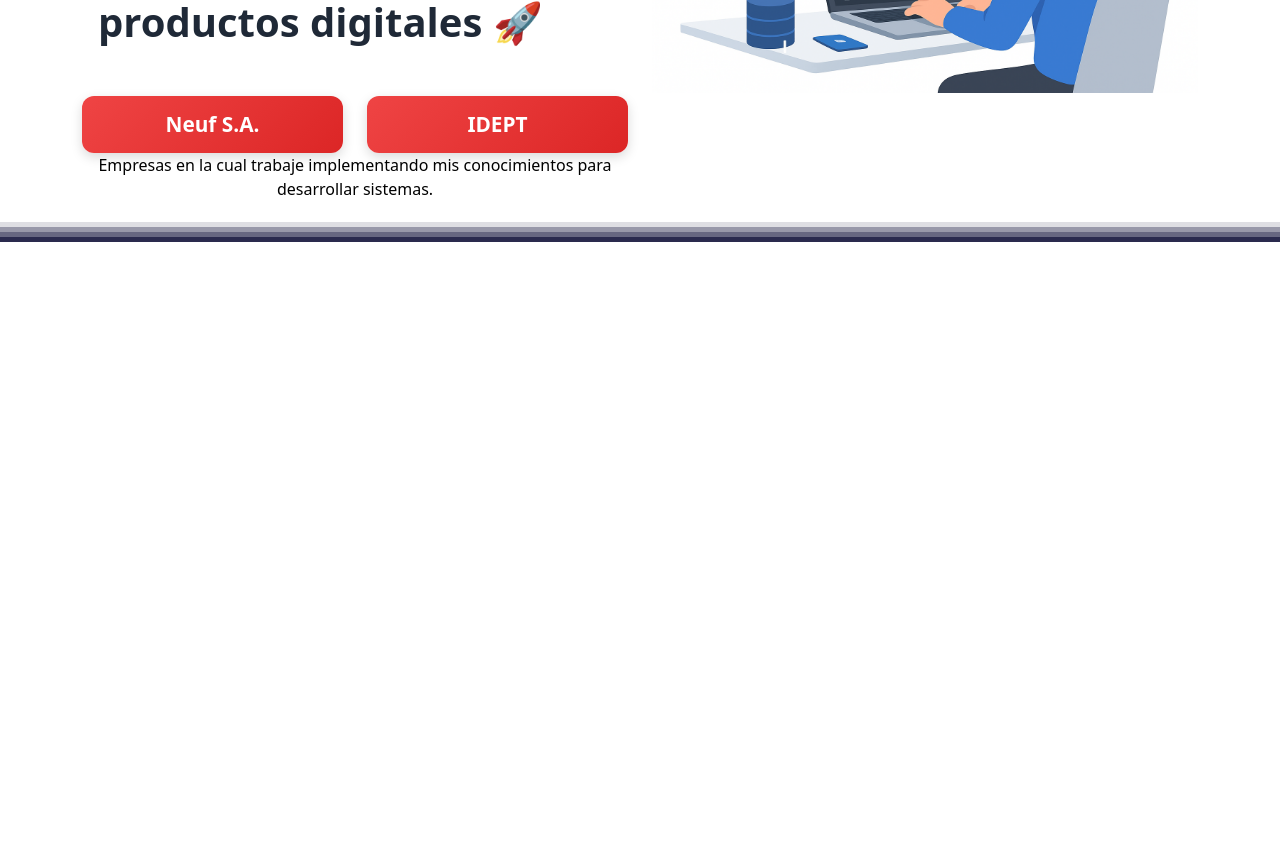
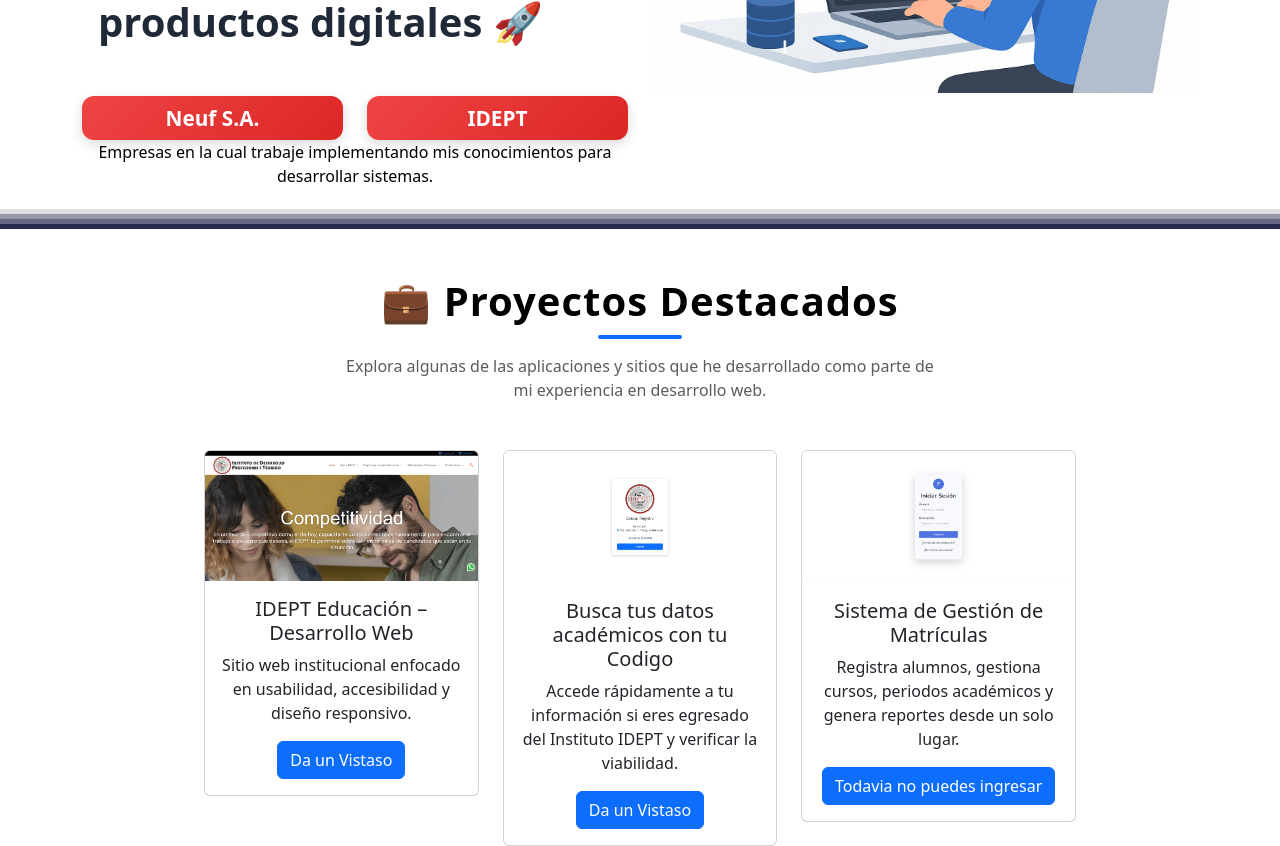
Before and after one commit to GamerSebarmego/Portafolio, a plain HTML site: page index.html in a window 1280 px wide. Shown: the part 331-1177 px from the top of the page. Before the commit the page ends 800 px from the top, so only its background shows below. Drawn offline with nearby package versions, Linux system fonts and the light colour scheme.

Commit message:
Creacion de la seccion de Proyectos

```diff
--- a/Css/style.css
+++ b/Css/style.css
@@ -66,7 +66,7 @@
   background: linear-gradient(135deg, #ef4444, #dc2626);
   color: #fff;
   border-radius: 12px;
-  padding: 1rem;
+  padding: 0.6rem;
   box-shadow: 0 4px 12px rgba(0,0,0,0.15);
   transition: transform 0.3s ease, box-shadow 0.3s ease;
 }
--- a/index.html
+++ b/index.html
@@ -89,9 +89,49 @@
             <div class="container-fluid" style="background-color: rgba(0, 1, 44, 0.404); height: 5px;"></div>
             <div class="container-fluid" style="background-color: rgba(0, 1, 44, 0.596); height: 5px;"></div>
             <div class="container-fluid" style="background-color: rgba(0, 1, 44, 0.836); height: 5px;"></div>
-            <div class="container">
-                <!--Continuacion-->
+            <div class="container text-center mt-4"  style="width: 70%;">
+                <div class="container text-center my-5">
+                    <h2 class="fw-bold text-black" style="font-size: 2.5rem; letter-spacing: 1px;">
+                        💼 Proyectos Destacados
+                    </h2>
+                    <div class="mx-auto" style="width: 10%; height: 4px; background-color: #0d6efd; border-radius: 2px; margin-top: 10px; margin-bottom: 15px;"></div>
+                    <p class="text-muted" style="max-width: 600px; margin: 0 auto;">
+                        Explora algunas de las aplicaciones y sitios que he desarrollado como parte de mi experiencia en desarrollo web.
+                    </p>
+                </div>
+                <div class="row mt-4">
+                <div class="col-sm-4">
+                    <div class="card">
+                    <img src="img/img_2.png" class="card-img-top" alt="Pantalla de la Pagina Web del IDEPT">
+                    <div class="card-body">
+                        <h5 class="card-title">IDEPT Educación – Desarrollo Web</h5>
+                        <p class="card-text">Sitio web institucional enfocado en usabilidad, accesibilidad y diseño responsivo.</p>
+                        <a href="https://educacionidept.com/" class="btn btn-primary">Da un Vistaso</a>
+                    </div>
+                    </div>
+                </div>
+                <div class="col-sm-4">
+                    <div class="card">
+                    <img src="img/img_4.png" class="card-img-top" alt="Sistema de Busqueda de Egresado del IDEPT">
+                    <div class="card-body">
+                        <h5 class="card-title">Busca tus datos académicos con tu Codigo</h5>
+                        <p class="card-text">Accede rápidamente a tu información si eres egresado del Instituto IDEPT y verificar la viabilidad.</p>
+                        <a href="https://educacionidept.com/sistema/index.php" class="btn btn-primary">Da un Vistaso</a>
+                    </div>
+                    </div>
+                </div>
+                <div class="col-sm-4">
+                    <div class="card">
+                    <img src="img/img_6.png" class="card-img-top" alt="Sistema Administrativo de Gestion de Matricula">
+                    <div class="card-body">
+                        <h5 class="card-title">Sistema de Gestión de Matrículas</h5>
+                        <p class="card-text">Registra alumnos, gestiona cursos, periodos académicos y genera reportes desde un solo lugar.</p>
+                        <a href="#" class="btn btn-primary">Todavia no puedes ingresar</a>
+                    </div>
+                    </div>
+                </div>
             </div>
+        </div>
     </div>
 </body>
 <script src="https://cdn.jsdelivr.net/npm/bootstrap@5.3.7/dist/js/bootstrap.bundle.min.js" integrity="sha384-ndDqU0Gzau9qJ1lfW4pNLlhNTkCfHzAVBReH9diLvGRem5+R9g2FzA8ZGN954O5Q" crossorigin="anonymous"></script>
```
Also changed, not shown: img/img_2.png (added), img/img_3.png (added), img/img_4.png (added), img/img_5.png (added), img/img_6.png (added), 1 other file.
